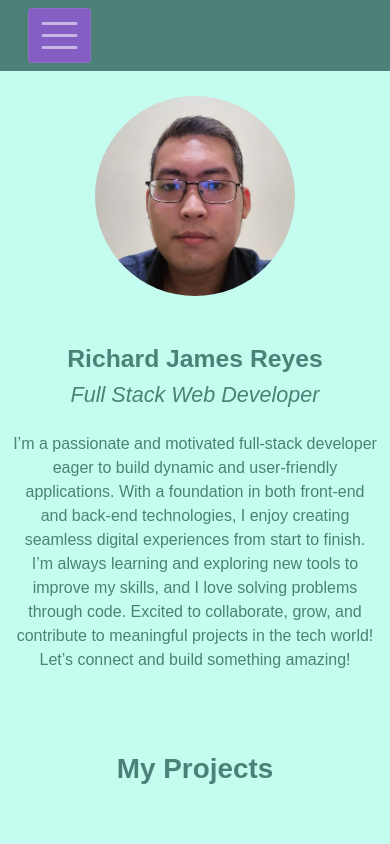
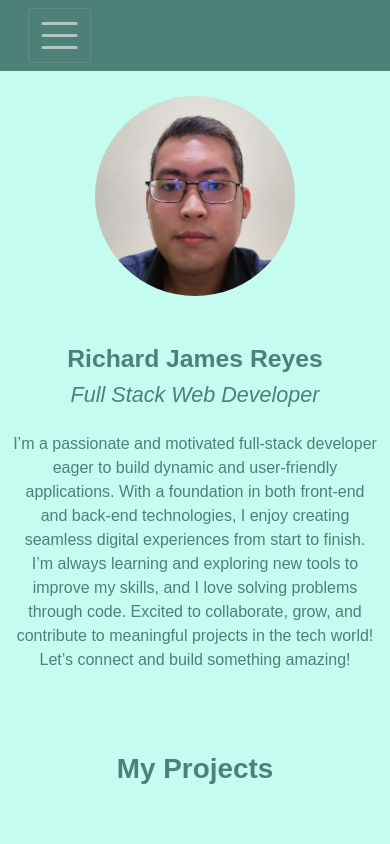
Before and after one commit to reyesrichjames/webportfolio, a plain HTML site: page index.html in a window 390 px wide. Shown: the top 844 px of the page. Drawn offline with nearby package versions, Linux system fonts and the light colour scheme; a web font is replaced by a local one.

Commit message:
fix burger icon

```diff
--- a/index.css
+++ b/index.css
@@ -15,7 +15,8 @@
 }
 
 .navbar-toggler {
-	border: 1px solid rgba(196, 252, 239, 0.1);
+	background-color: #4d8076 !important;
+	border: 1px solid rgba(196, 252, 239, 0.3);
 	padding: 0.25rem 0.5rem;
 }
 
```
